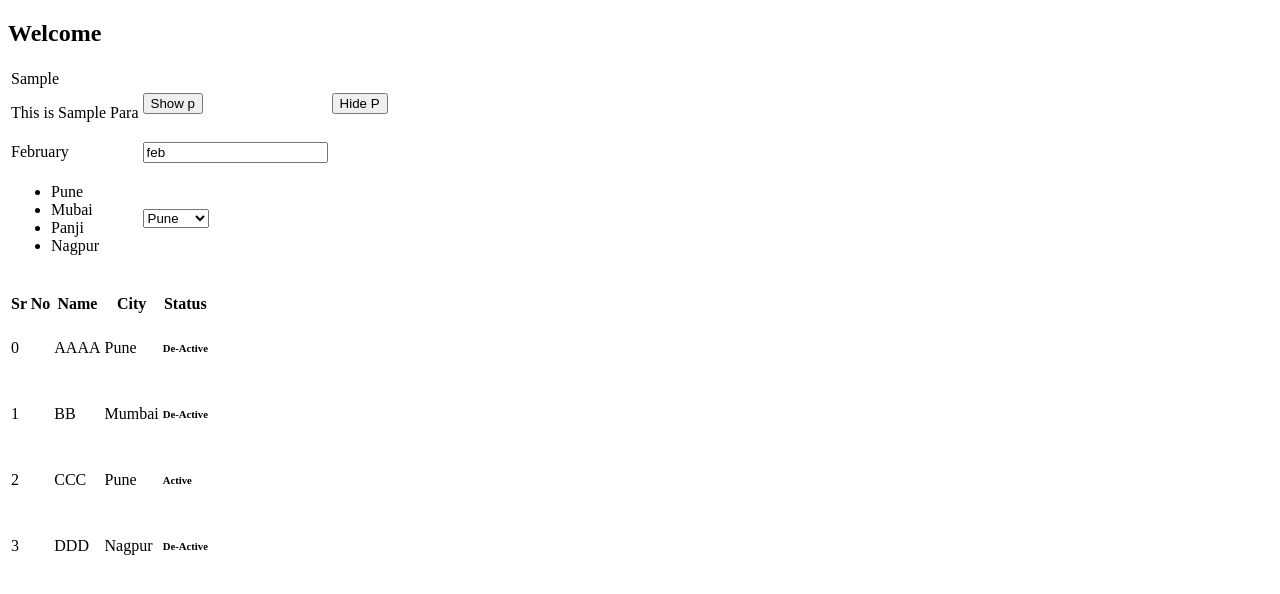
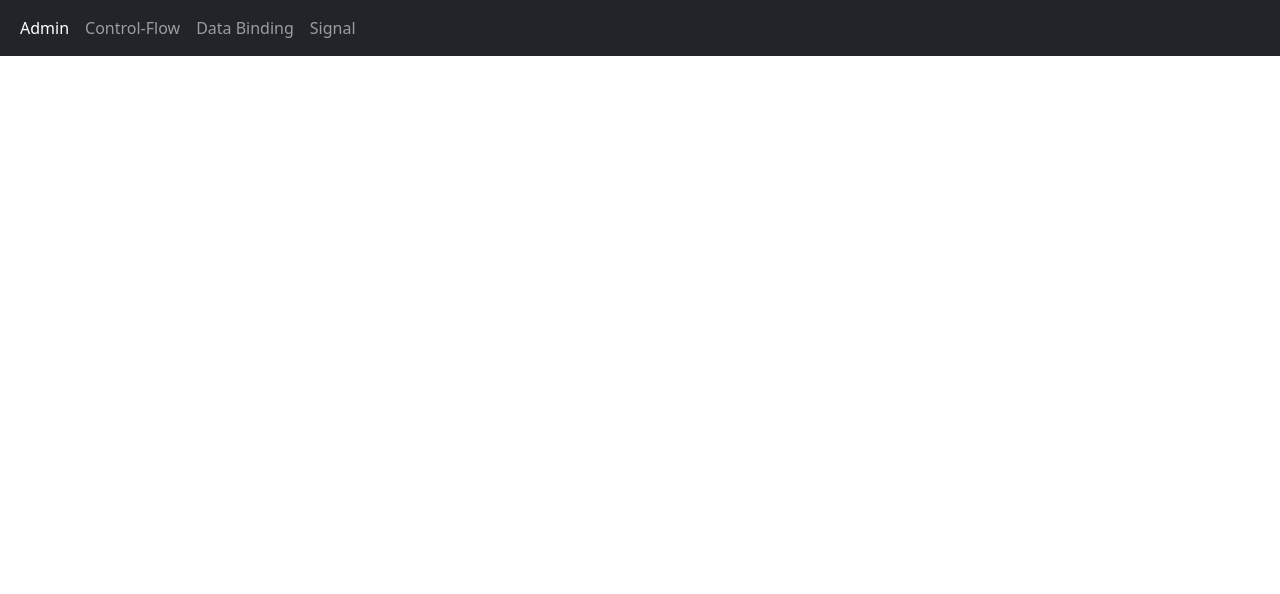
Before and after one commit to am-datascientist/angular-20, an Angular app: page / in a window 1280 px wide. Shown: the top 594 px of the page. Built offline with nearby package versions, Linux system fonts and the light colour scheme.

Commit message:
Roteamento em angular

```diff
--- a/angular.json
+++ b/angular.json
@@ -25,6 +25,7 @@
               }
             ],
             "styles": [
+              "./node_modules/bootstrap/dist/css/bootstrap.min.css",
               "src/styles.css"
             ]
           },
--- a/package.json
+++ b/package.json
@@ -17,6 +17,7 @@
     "@angular/forms": "^21.2.0",
     "@angular/platform-browser": "^21.2.0",
     "@angular/router": "^21.2.0",
+    "bootstrap": "^5.3.8",
     "rxjs": "~7.8.0",
     "tslib": "^2.3.0"
   },
--- a/src/app/app.html
+++ b/src/app/app.html
@@ -1,2 +1,19 @@
-<h2>Welcome</h2>
-<app-control-flow></app-control-flow>
+<nav class="navbar navbar-expand-sm bg-dark navbar-dark">
+  <div class="container-fluid">
+    <ul class="navbar-nav">
+      <li class="nav-item">
+        <a class="nav-link active"routerLink="admin">Admin</a>
+      </li>
+      <li class="nav-item">
+        <a class="nav-link"routerLink="control-flow-statment">Control-Flow</a>
+      </li>
+      <li class="nav-item">
+        <a class="nav-link" routerLink="databinding">Data Binding</a>
+      </li>
+      <li class="nav-item">
+        <a class="nav-link" routerLink="signal">Signal</a>
+      </li>
+    </ul>
+  </div>
+</nav>
+<router-outlet></router-outlet>
--- a/src/app/app.routes.ts
+++ b/src/app/app.routes.ts
@@ -1,3 +1,26 @@
 import { Routes } from '@angular/router';
+import { Admin } from './components/admin/admin';
+import { ControlFlow } from './components/control-flow/control-flow';
+import { DataBinding } from './components/data-binding/data-binding';
+import { Component } from '@angular/core';
+import { SignalEx } from './components/signal-ex/signal-ex';
 
-export const routes: Routes = [];
+export const routes: Routes = [
+    {
+        path: 'admin',
+        component:Admin
+    },
+    {
+        path: 'control-flow-statment',
+        component:ControlFlow
+    },
+    {
+        path: 'databinding',
+        component:DataBinding
+    },
+    {
+        path: 'signal',
+        component: SignalEx
+    }
+
+];
--- a/src/app/app.ts
+++ b/src/app/app.ts
@@ -1,5 +1,5 @@
 import { Component, signal } from '@angular/core';
-import { RouterOutlet } from '@angular/router';
+import { RouterLink, RouterOutlet } from '@angular/router';
 import { Admin } from './components/admin/admin';
 import { User } from './components/user/user';
 import { DataBinding } from './components/data-binding/data-binding';
@@ -8,7 +8,7 @@
 
 @Component({
   selector: 'app-root',
-  imports: [ControlFlow],
+  imports: [ControlFlow,RouterLink,RouterOutlet],
   templateUrl: './app.html',
   styleUrl: './app.css'
 })
--- a/src/app/components/control-flow/control-flow.html
+++ b/src/app/components/control-flow/control-flow.html
@@ -13,7 +13,7 @@
         </td>
 
         <td>
-            <button (click)="showP()"> Show p</button>
+            <button class="btn btn-success" (click)="showP()"> Show p</button>
         </td>
         <td>
             <button (click)="hideP()"> Hide P</button>
--- a/src/app/components/signal-ex/signal-ex.ts
+++ b/src/app/components/signal-ex/signal-ex.ts
@@ -25,6 +25,7 @@
     this.courseName.set("React")
     }, 5000);
 
+
     console.log(this.courseName())
   }
 }
```
Also changed, not shown: 1 other file (tests, documents, lock files or other folders).
